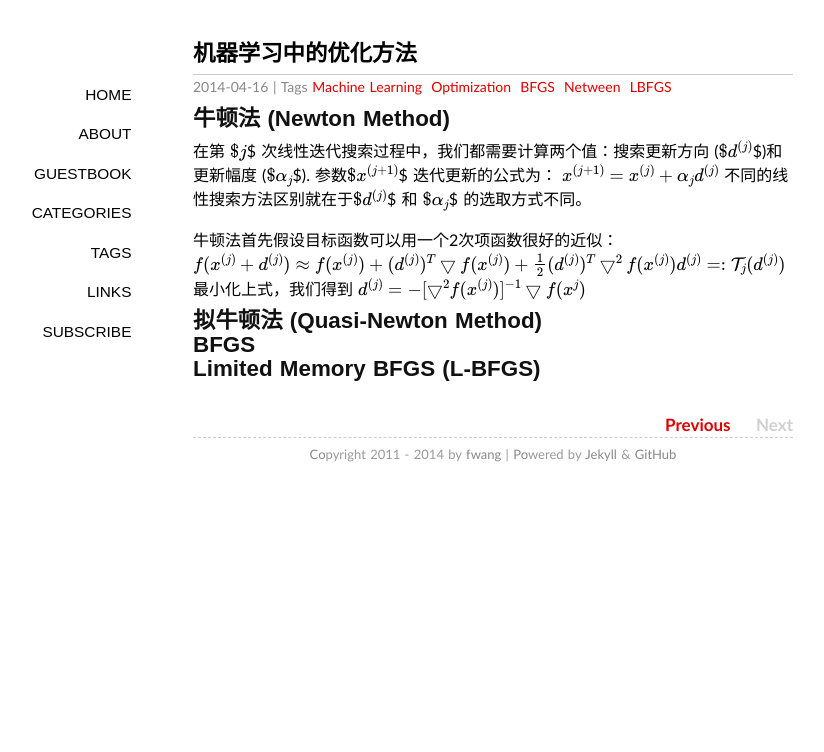
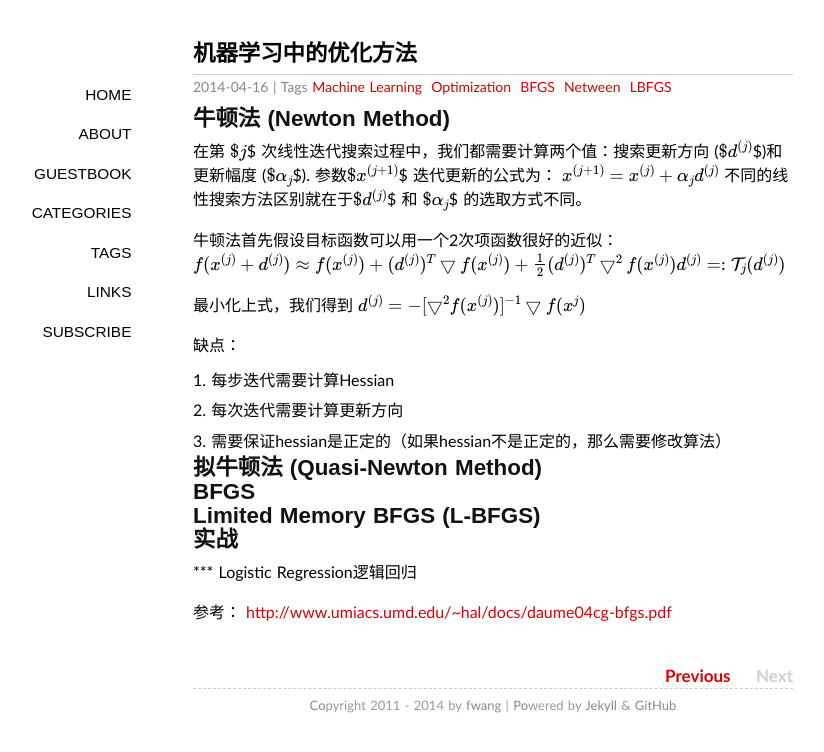
Before and after one commit to hezila/hezila.github.io, a Jekyll site: the page built from _posts/2014-04-16-opt-methods.md, in a window 1280 px wide. Shown: the top 752 px of the page, without its empty margins (147-971 px from the left). Built offline with Jekyll 4.4.1, drawn with Linux system fonts in a browser that asks for light colours; some web fonts are replaced; Markdown is read by kramdown in place of the engine named in the settings; formulas are drawn with MathJax 3; comment, search, counter and statistics services are not loaded.

```diff
--- a/_posts/2014-04-16-opt-methods.md
+++ b/_posts/2014-04-16-opt-methods.md
@@ -20,11 +20,17 @@
 $$
 f(x^{(j)} + d^{(j)}) \approx f(x^{(j)}) + (d^{(j)})^T \bigtriangledown f(x^{(j)}) + \frac{1}{2} (d^{(j)})^T \bigtriangledown^2 f(x^{(j)})d^{(j)} =: \mathcal{T}_j(d^{(j)})
 $$
+
 最小化上式，我们得到
 $$
 d^{(j)} = -[ \bigtriangledown^2 f(x^{(j)}) ]^{-1} \bigtriangledown f(x^{j})
 $$
 
+缺点：
+
+1. 每步迭代需要计算Hessian
+2. 每次迭代需要计算更新方向
+3. 需要保证hessian是正定的（如果hessian不是正定的，那么需要修改算法）
 
 拟牛顿法 (Quasi-Newton Method)
 --------------------------------
@@ -35,3 +41,12 @@
 
 Limited Memory BFGS (L-BFGS)
 ---------------------------
+
+
+实战
+---
+
+*** Logistic Regression逻辑回归
+
+参考：
+[http://www.umiacs.umd.edu/~hal/docs/daume04cg-bfgs.pdf](http://www.umiacs.umd.edu/~hal/docs/daume04cg-bfgs.pdf)
```
Also changed, not shown: _posts/2014-04-16-one-hot-encoding.md (added, +17 -0 lines).
